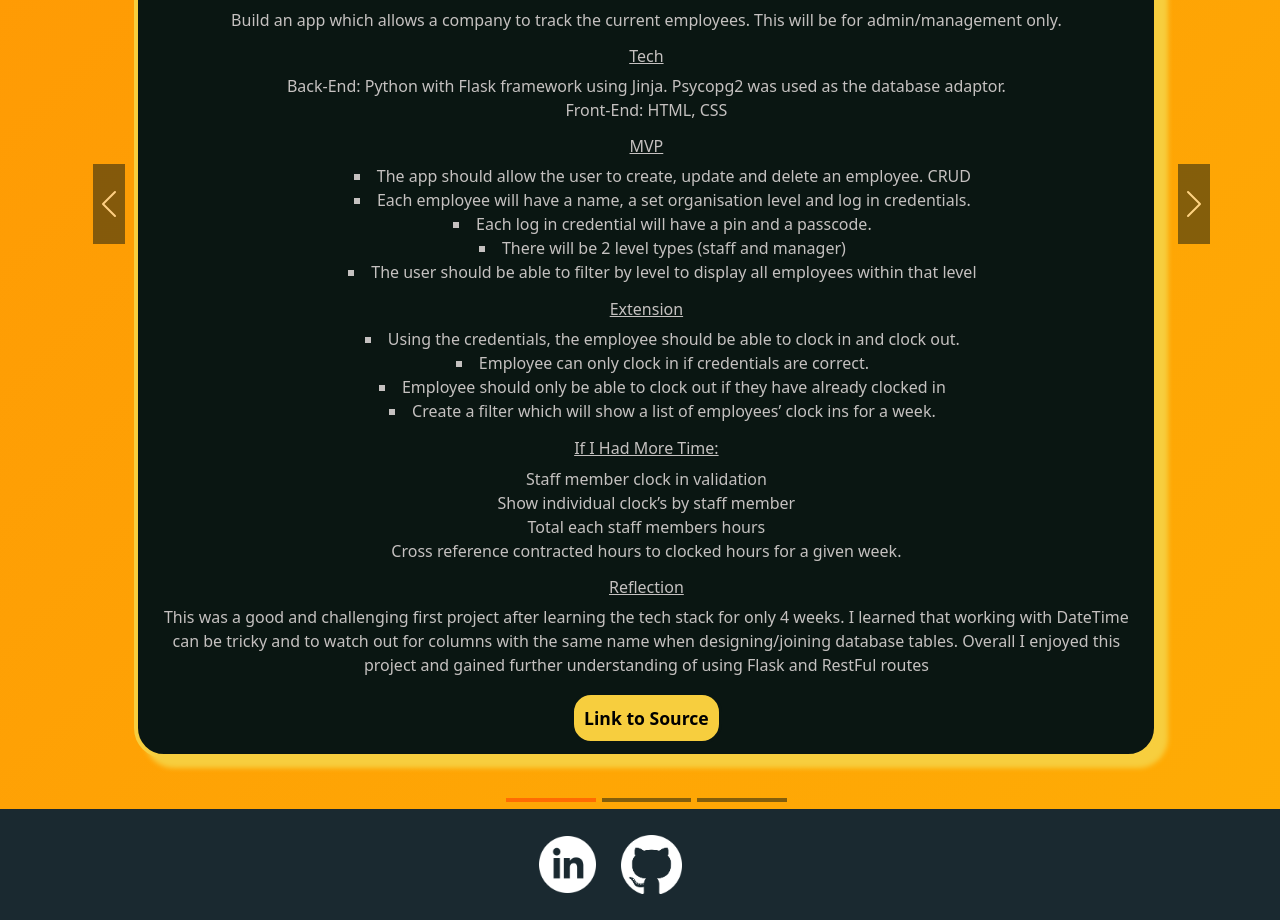
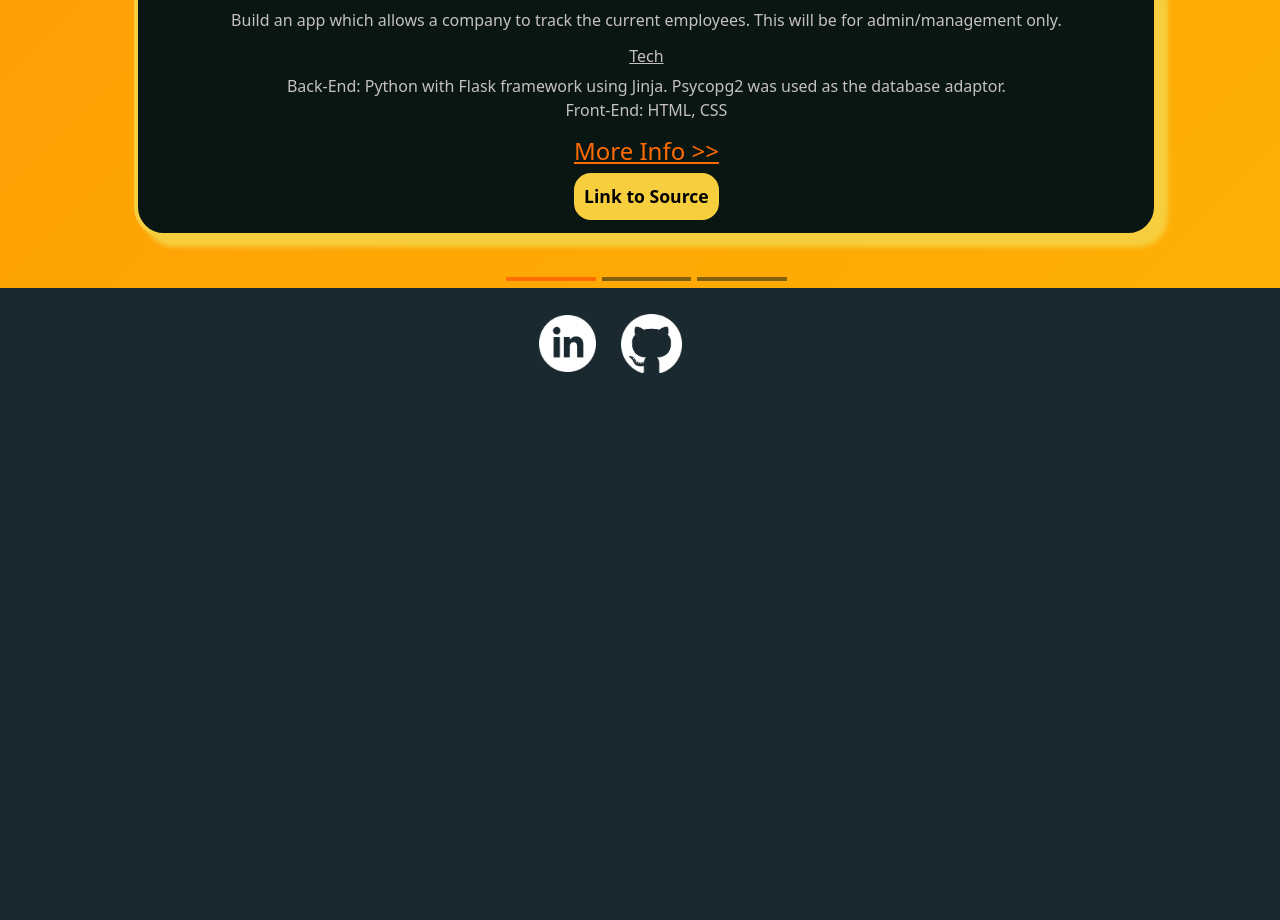
Before and after one commit to ScottDrysdale86/portfolio, a React (Create React App) app: page /portfolio/Projects in a window 1280 px wide. Shown: the part 501-1421 px from the top of the page. After the commit the page ends 900 px from the top, so only its background shows below. Built offline with nearby package versions, Linux system fonts and the light colour scheme.

Commit message:
finished the project pages. changed to more or less links

```diff
--- a/src/Components/Projects.js
+++ b/src/Components/Projects.js
@@ -1,8 +1,140 @@
 import styled from "styled-components";
-import { useEffect } from "react";
+import { useEffect, useState } from "react";
 import { Carousel, CarouselItem } from "react-bootstrap";
+import { Link } from "react-router-dom";
 
 const Projects = () => {
+	const [extraContent, setExtraContent] = useState(false);
+
+	const extraContentPython = (
+		<>
+			<SubHeading>MVP</SubHeading>
+			<ListedTasks>
+				<Task>
+					The app should allow the user to create, update and delete
+					an employee. CRUD
+				</Task>
+				<Task>
+					Each employee will have a name, a set organisation level and
+					log in credentials.
+				</Task>
+				<Task>
+					Each log in credential will have a pin and a passcode.
+				</Task>
+				<Task>There will be 2 level types (staff and manager)</Task>
+				<Task>
+					The user should be able to filter by level to display all
+					employees within that level
+				</Task>
+			</ListedTasks>
+			<SubHeading>Extension</SubHeading>
+			<ListedTasks>
+				<Task>
+					Using the credentials, the employee should be able to clock
+					in and clock out.
+				</Task>
+				<Task>
+					Employee can only clock in if credentials are correct.
+				</Task>
+				<Task>
+					Employee should only be able to clock out if they have
+					already clocked in
+				</Task>
+				<Task>
+					Create a filter which will show a list of employees’ clock
+					ins for a week.
+				</Task>
+			</ListedTasks>
+			<SubHeading>If I Had More Time:</SubHeading>
+			<Description>
+				Staff member clock in validation <br />
+				Show individual clock’s by staff member <br />
+				Total each staff members hours
+				<br />
+				Cross reference contracted hours to clocked hours for a given
+				week.
+			</Description>
+			<SubHeading>Reflection</SubHeading>
+			<Description>
+				This was a good and challenging first project after learning the
+				tech stack for only 4 weeks. I learned that working with
+				DateTime can be tricky and to watch out for columns with the
+				same name when designing/joining database tables. Overall I
+				enjoyed this project and gained further understanding of using
+				Flask and RestFul routes
+			</Description>
+		</>
+	);
+
+	const extraContentFootball = (
+		<>
+			<SubHeading>MVP</SubHeading>
+			<ListedTasks>
+				<Task>
+					Filter various football leagues from around the world
+				</Task>
+				<Task>Filter by season to show results.</Task>
+				<Task>
+					Can also select a team in the league displayed to get more
+					information.
+				</Task>
+			</ListedTasks>
+			<SubHeading>If I Had More Time</SubHeading>
+			<Description>
+				Spend more time working with Google Charts as this was added in
+				last minute. Look at optimising the initial loading as it
+				appears to fetch twice on start up
+			</Description>
+			<SubHeading>Reflection</SubHeading>
+			<Description>
+				I had fun making and designing this and overall I am happy with
+				what I achieved as it was only approx 2 days worth of work.
+			</Description>
+		</>
+	);
+
+	const extraContentJs = (
+		<>
+			<SubHeading>MVP</SubHeading>
+			<ListedTasks>
+				<Task>
+					Model a deck of cards presented to the user in a random
+					order.
+				</Task>
+				<Task>
+					Implement rules for card stacking that prevent illegal moves
+				</Task>
+				<Task>
+					Allow the user to flip cards from the deck which they can
+					then interact with
+				</Task>
+				<Task>Allow the user to start/end the game</Task>
+			</ListedTasks>
+			<SubHeading>Extension</SubHeading>
+			<ListedTasks>
+				<Task>
+					Total the users score and take in a name for a leaderboard
+				</Task>
+				<Task>Hint functionality</Task>
+				<Task>Easier version with some relaxed rules</Task>
+				<Task>The game recognising when there are no legal moves</Task>
+			</ListedTasks>
+			<SubHeading>If I had more time</SubHeading>
+			<Description>
+				Add a hint function to help the user. Ad an undo button to step
+				back a move. Implement drag and drop instead of click to select.
+			</Description>
+			<SubHeading>Reflection</SubHeading>
+			<Description>
+				Overall was a great team project where communication was key. We
+				had to ensure that we were all aware of what each other was
+				workling on. This was done by having daily stand-ups as well as
+				constant messaging.
+			</Description>
+		</>
+	);
+	const linkName = extraContent ? "Less Info << " : "More Info >> ";
+
 	useEffect(() => {
 		const obj = document.querySelector("#videos");
 		obj.defaultPlaybackRate = 2;
@@ -18,6 +150,7 @@ const Projects = () => {
 						<Title>
 							Employee Management System <br /> Solo - 1 week
 						</Title>
+
 						<Pic src={require("../images/EMS.png")} alt="EMS"></Pic>
 						<SubHeading>Task</SubHeading>
 						<Description>
@@ -31,66 +164,17 @@ const Projects = () => {
 							Psycopg2 was used as the database adaptor. <br />
 							Front-End: HTML, CSS
 						</Description>
-						<SubHeading>MVP</SubHeading>
-						<ListedTasks>
-							<Task>
-								The app should allow the user to create, update
-								and delete an employee. CRUD
-							</Task>
-							<Task>
-								Each employee will have a name, a set
-								organisation level and log in credentials.
-							</Task>
-							<Task>
-								Each log in credential will have a pin and a
-								passcode.
-							</Task>
-							<Task>
-								There will be 2 level types (staff and manager)
-							</Task>
-							<Task>
-								The user should be able to filter by level to
-								display all employees within that level
-							</Task>
-						</ListedTasks>
-						<SubHeading>Extension</SubHeading>
-						<ListedTasks>
-							<Task>
-								Using the credentials, the employee should be
-								able to clock in and clock out.
-							</Task>
-							<Task>
-								Employee can only clock in if credentials are
-								correct.
-							</Task>
-							<Task>
-								Employee should only be able to clock out if
-								they have already clocked in
-							</Task>
-							<Task>
-								Create a filter which will show a list of
-								employees’ clock ins for a week.
-							</Task>
-						</ListedTasks>
-						<SubHeading>If I Had More Time:</SubHeading>
-						<Description>
-							Staff member clock in validation <br />
-							Show individual clock’s by staff member <br />
-							Total each staff members hours
-							<br />
-							Cross reference contracted hours to clocked hours
-							for a given week.
-						</Description>
-						<SubHeading>Reflection</SubHeading>
-						<Description>
-							This was a good and challenging first project after
-							learning the tech stack for only 4 weeks. I learned
-							that working with DateTime can be tricky and to
-							watch out for columns with the same name when
-							designing/joining database tables. Overall I enjoyed
-							this project and gained further understanding of
-							using Flask and RestFul routes
-						</Description>
+						<ExtraBox>
+							<ExtraLink
+								className="read-more-link"
+								onClick={() => {
+									setExtraContent(!extraContent);
+								}}
+							>
+								<ExtraTitle>{linkName}</ExtraTitle>
+							</ExtraLink>
+							{extraContent && extraContentPython}
+						</ExtraBox>
 						<GitLink
 							href="https://github.com/ScottDrysdale86/employee_management_system_project"
 							target="_blank"
@@ -115,24 +199,26 @@ const Projects = () => {
 							type="video/mp4"
 						></Vids>
 						<SubHeading>Task</SubHeading>
-						<Description>asdfghjk</Description>
+						<Description>
+							Create an application that makes a request to an API
+							and displays the data.
+						</Description>
 						<SubHeading>Tech</SubHeading>
-						<Description>sdfghjkl</Description>
-						<SubHeading>MVP</SubHeading>
-						<Description>sdfghjkl</Description>
-						<SubHeading>Extension</SubHeading>
-						<Description>sdfghjkl</Description>
-						<SubHeading>If I had more time</SubHeading>
-						<Description>sdfghjkl</Description>
-						<SubHeading>Reflection</SubHeading>
-						<Description>sdfghjkl</Description>
 						<Description>
-							React App utilising an API to access and display
-							data. User can filter various football leagues from
-							around the world as well as filter by season to show
-							results. Can also select a team in the league
-							displayed to get more information.
+							React.js, Styled Components, API's, CSS
 						</Description>
+						<ExtraBox>
+							<ExtraLink
+								className="read-more-link"
+								onClick={() => {
+									setExtraContent(!extraContent);
+								}}
+							>
+								<ExtraTitle>{linkName}</ExtraTitle>
+							</ExtraLink>
+							{extraContent && extraContentFootball}
+						</ExtraBox>
+
 						<GitLink
 							href="https://github.com/ScottDrysdale86/Week7-reactApp-API-football"
 							target="_blank"
@@ -156,21 +242,26 @@ const Projects = () => {
 							type="video/mp4"
 						></Vids>
 						<SubHeading>Task</SubHeading>
-						<Description>asdfghjk</Description>
+						<Description>
+							The react app allows the user to play the solitaire
+							based card game called Devil's Grip.
+						</Description>
 						<SubHeading>Tech</SubHeading>
-						<Description>sdfghjkl</Description>
-						<SubHeading>MVP</SubHeading>
-						<Description>sdfghjkl</Description>
-						<SubHeading>Extension</SubHeading>
-						<Description>sdfghjkl</Description>
-						<SubHeading>If I had more time</SubHeading>
-						<Description>sdfghjkl</Description>
-						<SubHeading>Reflection</SubHeading>
-						<Description>sdfghjkl</Description>
 						<Description>
-							React app which allows the user to play a
-							solitaire-based card game Devil’s Grip.
+							Back-end: MongoDB and Express. Front-end: React.js,
+							HTML, CSS, Styled Components.
 						</Description>
+						<ExtraBox>
+							<ExtraLink
+								className="read-more-link"
+								onClick={() => {
+									setExtraContent(!extraContent);
+								}}
+							>
+								<ExtraTitle>{linkName}</ExtraTitle>
+							</ExtraLink>
+							{extraContent && extraContentJs}
+						</ExtraBox>
 						<GitLink>Link to Source</GitLink>
 					</ProjectBox>
 				</CarouselItem>
@@ -206,6 +297,11 @@ const ProjectBox = styled.section`
 	aspect-ratio: 3/1;
 `;
 
+const ExtraBox = styled.section`
+	display: flex;
+	flex-direction: column;
+	align-items: center;
+`;
 const Title = styled.h2`
 	text-align: center;
 	text-decoration: underline;
@@ -270,5 +366,16 @@ const Task = styled.li`
 	color: #c5c1c0;
 	font-size: 2vh;
 `;
+const ExtraTitle = styled.h2`
+	text-decoration: underline;
+	margin: 0;
+	color: #ff6c02;
+	margin-bottom: 3%;
+	font-size: 3vh;
+`;
+const ExtraLink = styled.a`
+	text-decoration: none;
+	list-style: none;
+`;
 
 export default Projects;
```
